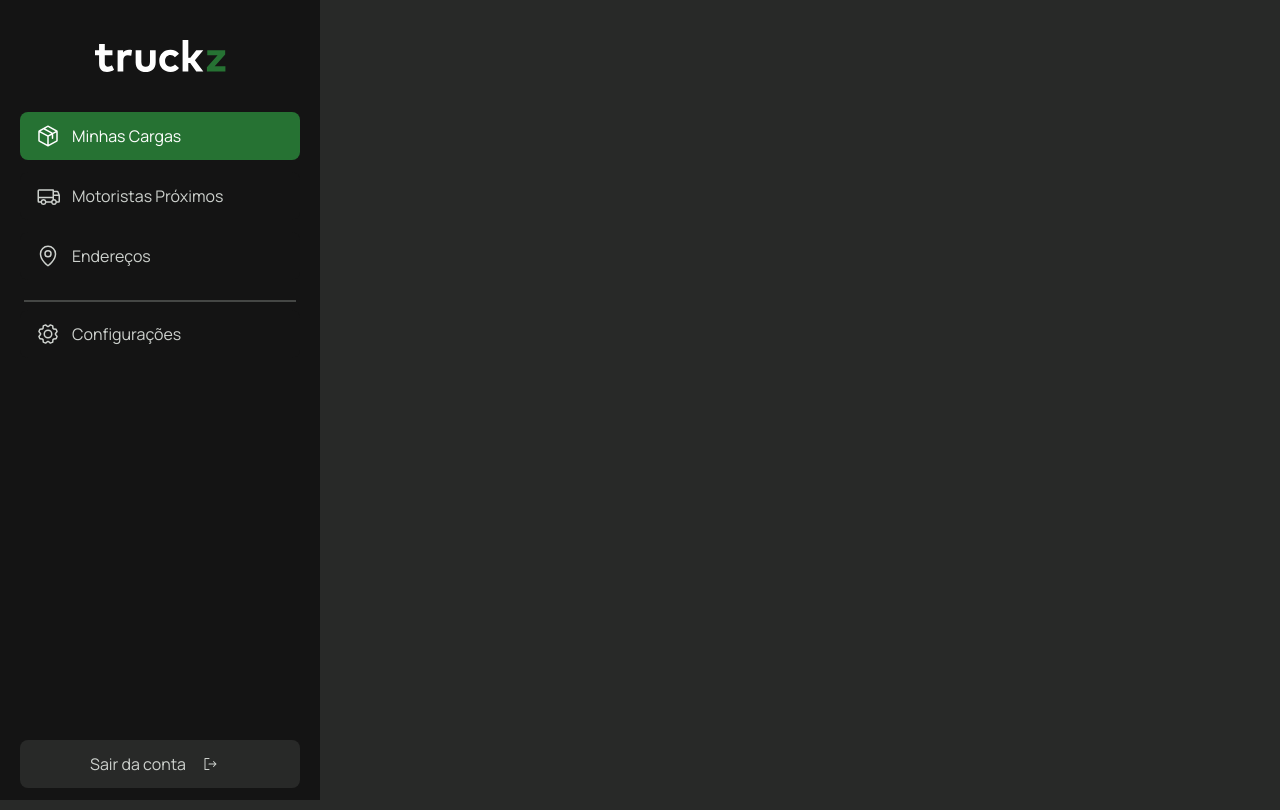
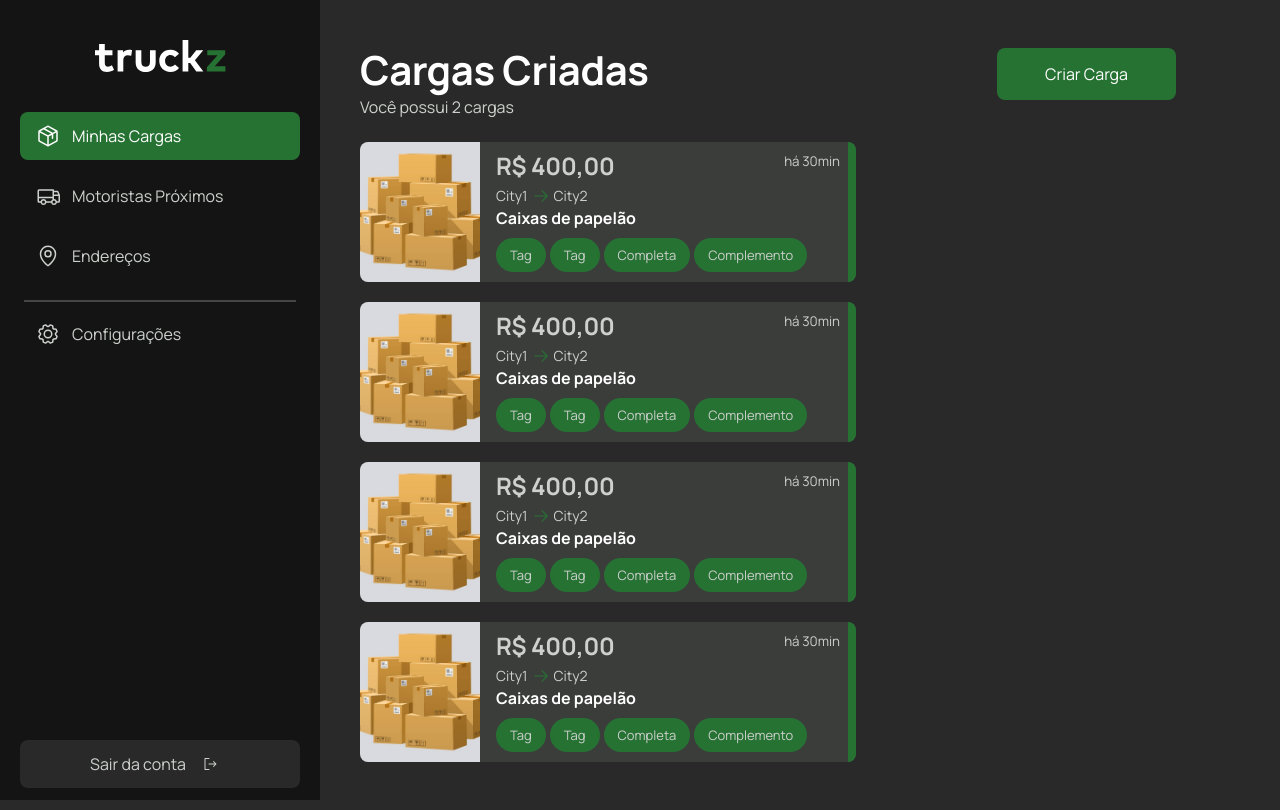
Before and after one commit to coyotetec/truckz-web, a React (Vite) app: page /my-loads in a window 1280 px wide. Built offline with nearby package versions, Linux system fonts and the light colour scheme.

Commit message:
feat(MyLoads): implements MyLoads page

```diff
--- a/src/assets/styles/GlobalStyles.ts
+++ b/src/assets/styles/GlobalStyles.ts
@@ -16,7 +16,6 @@ export const GlobalStyle = createGlobalStyle`
   }
 
   html, body, #root {
-    width: 100vw;
     min-height: 100vh;
   }
 
--- /dev/null
+++ b/src/view/components/LoadCard/index.tsx
@@ -0,0 +1,35 @@
+import { ArrowRight } from '@phosphor-icons/react';
+import { Card } from './style';
+import loads from '../../../assets/loads.jpg';
+
+export function LoadCard() {
+  return (
+    <Card>
+      <img src={loads} alt="" />
+      <div className="content">
+        <h4>
+          {new Intl.NumberFormat('pt-BR', {
+            style: 'currency',
+            currency: 'BRL',
+          }).format(400)}
+        </h4>
+        <small>há 30min</small>
+
+        <div className="local">
+          <span>City1</span>
+          <ArrowRight size={18} />
+          <span>City2</span>
+        </div>
+
+        <strong>Caixas de papelão</strong>
+        <div className="tags">
+          <p>Tag</p>
+          <p>Tag</p>
+          <p>Completa</p>
+          <p>Complemento</p>
+        </div>
+        <div className="line"></div>
+      </div>
+    </Card>
+  );
+}
--- /dev/null
+++ b/src/view/components/LoadCard/style.ts
@@ -0,0 +1,78 @@
+import styled from 'styled-components';
+
+export const Card = styled.div`
+  align-items: center;
+  background-color: ${({ theme }) => theme.colors.black[200]};
+  border-radius: 8px;
+  display: flex;
+  height: 8.75rem;
+  position: relative;
+  width: 31rem;
+
+  img {
+    border-radius: 8px 0 0 8px;
+    height: 100%;
+    object-fit: cover;
+    width: 7.5rem;
+  }
+
+  .content {
+    margin-left: 1rem;
+
+    small {
+      position: absolute;
+      right: 16px;
+      top: 8px;
+    }
+
+    h4 {
+      color: ${({ theme }) => theme.colors.white[400]};
+      margin-bottom: 6px;
+    }
+
+    .local {
+      align-items: center;
+      display: flex;
+
+      span {
+        color: ${({ theme }) => theme.colors.white[400]};
+        font-size: 0.875rem;
+      }
+
+      svg {
+        color: ${({ theme }) => theme.colors.primary[400]};
+        margin: 0 4px;
+      }
+    }
+
+    strong {
+      color: ${({ theme }) => theme.colors.white[100]};
+      font-size: 1rem;
+    }
+
+    .tags {
+      display: flex;
+      margin-top: 8px;
+
+      p {
+        background-color: ${({ theme }) => theme.colors.primary[400]};
+        border: 2px solid ${({ theme }) => theme.colors.primary[400]};
+        border-radius: 999px;
+        color: ${({ theme }) => theme.colors.white[400]};
+        font-size: small;
+        margin-right: 4px;
+        padding: 4px 12px;
+      }
+    }
+
+    .line {
+      background: ${({ theme }) => theme.colors.primary[400]};
+      border-radius: 0 8px 8px 0;
+      height: 140px;
+      position: absolute;
+      top: 0;
+      right: 0;
+      width: 8px;
+    }
+  }
+`;
--- a/src/view/pages/MyLoads.tsx
+++ /dev/null
@@ -1,3 +0,0 @@
-export function MyLoads() {
-  return <h1>MyLoads</h1>;
-}
--- /dev/null
+++ b/src/view/pages/MyLoads/index.tsx
@@ -0,0 +1,25 @@
+import { loads } from './mockLoads';
+import { LoadCard } from '../../components/LoadCard';
+import { Button, Container, Content, LoadsContainer } from './style';
+
+export function MyLoads() {
+  return (
+    <Container>
+      <Content>
+        <div className="head">
+          <div>
+            <h1>Cargas Criadas</h1>
+            <span>{`Você possui ${loads.length}`} cargas</span>
+          </div>
+          <Button>Criar Carga</Button>
+        </div>
+        <LoadsContainer>
+          <LoadCard />
+          <LoadCard />
+          <LoadCard />
+          <LoadCard />
+        </LoadsContainer>
+      </Content>
+    </Container>
+  );
+}
--- /dev/null
+++ b/src/view/pages/MyLoads/mockLoads.ts
@@ -0,0 +1,104 @@
+export const loads = [
+  {
+    id: '907c8bdb-f1f4-4c08-b776-7d6777c53538',
+    title: 'Teste',
+    type: 'full',
+    status: 'active',
+    price: 100,
+    length: 400,
+    width: 200,
+    height: 100,
+    dimensionsUnit: 'centimeters',
+    weight: 220,
+    weightUnit: 'tons',
+    description: 'carga de laranjas',
+    pickupAddressId: '911eceff-f80e-4d07-9ec4-d3b22e89010b',
+    pickupDate: '2023-09-05T00:00:00.000Z',
+    deliveryAddressId: 'd033fdd1-cd55-4c7f-a129-21f031417cad',
+    deliveryDate: '2023-09-22T00:00:00.000Z',
+    createdAt: '2023-10-03T18:59:25.837Z',
+    seenTimes: 0,
+    contractorId: 'f9409b6e-5a55-4d9f-bab0-f80f41dbf406',
+    pickupAddress: {
+      id: '911eceff-f80e-4d07-9ec4-d3b22e89010b',
+      name: 'Endereço principal',
+      zipcode: null,
+      address: 'Rua dos bolos',
+      number: null,
+      district: 'centro',
+      reference: null,
+      state: 'PA',
+      city: 'Paragominas',
+      latitude: 1234213,
+      longitude: 234241,
+      userId: 'acc744ac-3cc2-4971-bb86-0d25f954f050',
+    },
+    deliveryAddress: {
+      id: 'd033fdd1-cd55-4c7f-a129-21f031417cad',
+      name: 'Endereço Delivery',
+      zipcode: null,
+      address: 'Rua Alvorada',
+      number: null,
+      district: 'Promissão',
+      reference: null,
+      state: 'PA',
+      city: 'Paragominas',
+      latitude: -1.455729,
+      longitude: -48.490177,
+      userId: null,
+    },
+    loadImage: [],
+    loadImages: [],
+  },
+  {
+    id: 'd8ac476f-2488-400d-80b4-318297e4f329',
+    title: null,
+    type: 'complement',
+    status: 'active',
+    price: 100,
+    length: 400,
+    width: 200,
+    height: 100,
+    dimensionsUnit: 'centimeters',
+    weight: 20,
+    weightUnit: 'tons',
+    description: 'carga de melancia atualizada',
+    pickupAddressId: '911eceff-f80e-4d07-9ec4-d3b22e89010b',
+    pickupDate: '2023-09-05T00:00:00.000Z',
+    deliveryAddressId: 'd033fdd1-cd55-4c7f-a129-21f031417cad',
+    deliveryDate: '2023-09-22T00:00:00.000Z',
+    createdAt: '2023-10-02T19:54:01.836Z',
+    seenTimes: 0,
+    contractorId: 'f9409b6e-5a55-4d9f-bab0-f80f41dbf406',
+    pickupAddress: {
+      id: '911eceff-f80e-4d07-9ec4-d3b22e89010b',
+      name: 'Endereço principal',
+      zipcode: null,
+      address: 'Rua dos bolos',
+      number: null,
+      district: 'centro',
+      reference: null,
+      state: 'PA',
+      city: 'Paragominas',
+      latitude: 1234213,
+      longitude: 234241,
+      userId: 'acc744ac-3cc2-4971-bb86-0d25f954f050',
+    },
+    deliveryAddress: {
+      id: 'd033fdd1-cd55-4c7f-a129-21f031417cad',
+      name: 'Endereço Delivery',
+      zipcode: null,
+      address: 'Rua Alvorada',
+      number: null,
+      district: 'Promissão',
+      reference: null,
+      state: 'PA',
+      city: 'Paragominas',
+      latitude: -1.455729,
+      longitude: -48.490177,
+      userId: null,
+    },
+    loadImage: [],
+    loadImages: [],
+  },
+];
--- /dev/null
+++ b/src/view/pages/MyLoads/style.ts
@@ -0,0 +1,46 @@
+import styled from 'styled-components';
+
+export const Container = styled.main`
+  margin-left: 20rem;
+  padding: 3rem 2.5rem;
+  width: 70%;
+`;
+
+export const Content = styled.div`
+  align-items: center;
+  display: flex;
+  flex-direction: column;
+  margin: 0 auto;
+  max-width: 1012px;
+
+  .head {
+    display: flex;
+    justify-content: space-between;
+    width: 100%;
+  }
+
+  h1 {
+    margin-bottom: 0.25rem;
+  }
+`;
+
+export const Button = styled.button`
+  align-items: center;
+  background-color: ${({ theme }) => theme.colors.primary[400]};
+  border: none;
+  border-radius: 8px;
+  color: ${({ theme }) => theme.colors.white[100]};
+  display: flex;
+  height: 3.25rem;
+  justify-content: center;
+  text-decoration: none;
+  width: 11.1875rem;
+`;
+
+export const LoadsContainer = styled.section`
+  display: flex;
+  flex-wrap: wrap;
+  gap: 1.25rem;
+  margin-top: 1.5rem;
+  width: 100%;
+`;
```
Also changed, not shown: src/assets/loads.jpg (added).
